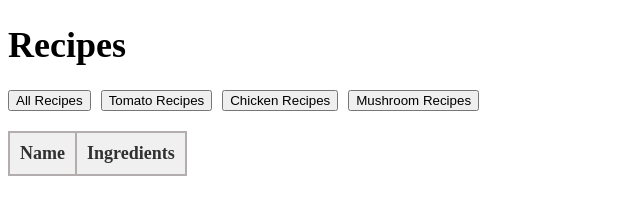
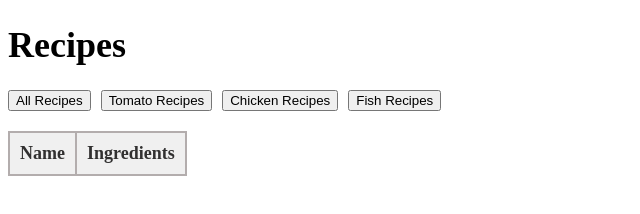
Before and after one commit to tabrezakhtar/netlify-api-demo-ui, a plain HTML site: page index.html in a window 1280 px wide. Shown: the whole page, without its empty margins (0-640 px from the left). Drawn offline with Linux system fonts and the light colour scheme; no server answers.

Commit message:
update recipe filter button to use fish ingredient instead of mushrooms

```diff
--- a/index.html
+++ b/index.html
@@ -36,7 +36,7 @@
     <button onclick="handleButtonClick('https://remarkable-choux-9b8aab.netlify.app/.netlify/functions/server/recipes')">All Recipes</button>
     <button onclick="handleButtonClick('https://remarkable-choux-9b8aab.netlify.app/.netlify/functions/server/recipes/filter?ingredient=tomato')">Tomato Recipes</button>
     <button onclick="handleButtonClick('https://remarkable-choux-9b8aab.netlify.app/.netlify/functions/server/recipes/filter?ingredient=chicken')">Chicken Recipes</button>
-    <button onclick="handleButtonClick('https://remarkable-choux-9b8aab.netlify.app/.netlify/functions/server/recipes/filter?ingredient=mushrooms')">Mushroom Recipes</button>
+    <button onclick="handleButtonClick('https://remarkable-choux-9b8aab.netlify.app/.netlify/functions/server/recipes/filter?ingredient=fish')">Fish Recipes</button>
   </div>
   <table id="resultsTable" border="1" style="margin-top: 20px;">
     <thead>
```
